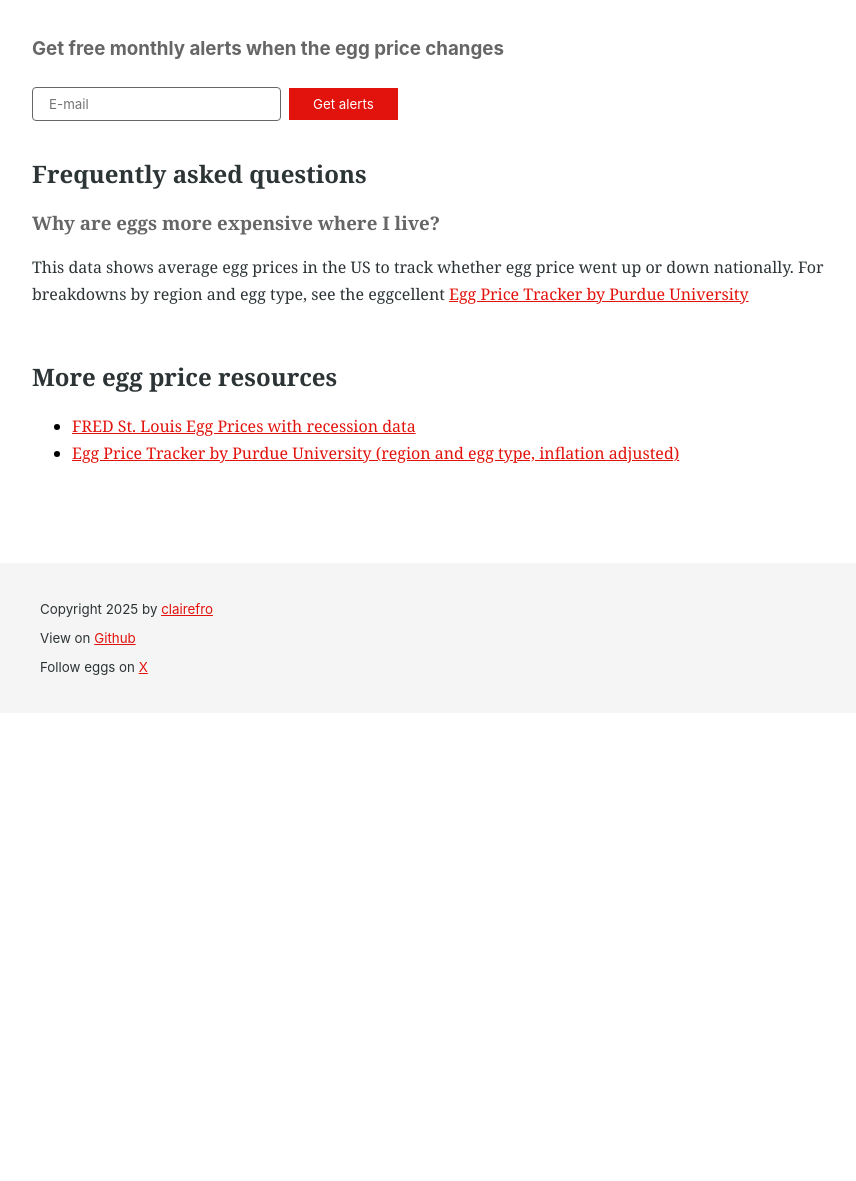
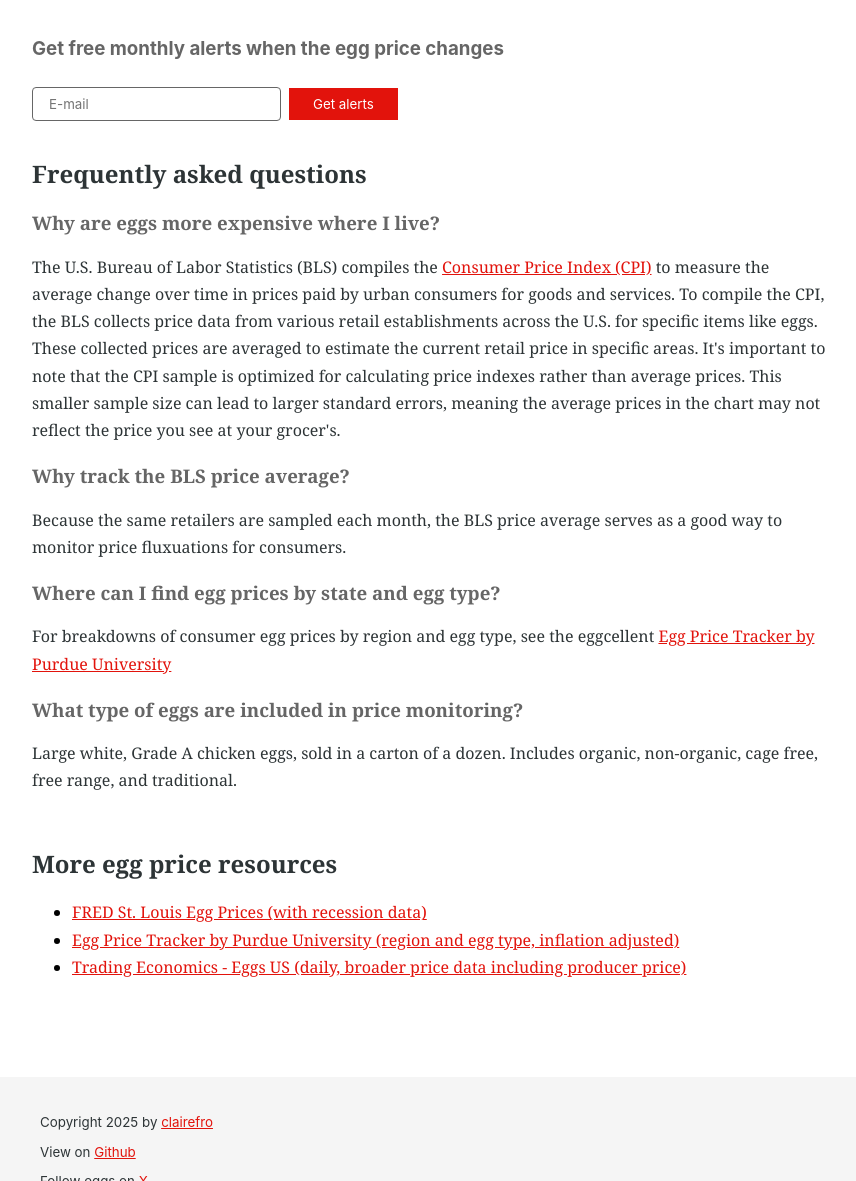
Before and after one commit to clairefro/the-eggconomist, a plain HTML site: page docs/index.html in a window 1280 px wide. Shown: the part 875-2056 px from the top of the page, without its empty margins (208-1064 px from the left). Before the commit the page ends 1588 px from the top, so only its background shows below. Drawn offline with nearby package versions, Linux system fonts and the light colour scheme; some packages are replaced by stand-ins of ours; a script that the page names is missing.

Commit message:
update FAQ

```diff
--- a/docs/index.html
+++ b/docs/index.html
@@ -126,14 +126,44 @@
           <h2>Frequently asked questions</h2>
           <h3>Why are eggs more expensive where I live?</h3>
           <p>
-            This data shows average egg prices in the US to track whether egg
-            price went up or down nationally. For breakdowns by region and egg
-            type, see the eggcellent
+            The U.S. Bureau of Labor Statistics (BLS) compiles the
+            <a href="https://www.bls.gov/cpi/factsheets/average-prices.htm"
+              >Consumer Price Index (CPI)</a
+            >
+            to measure the average change over time in prices paid by urban
+            consumers for goods and services. To compile the CPI, the BLS
+            collects price data from various retail establishments across the
+            U.S. for specific items like eggs. These collected prices are
+            averaged to estimate the current retail price in specific areas.
+            It's important to note that the CPI sample is optimized for
+            calculating price indexes rather than average prices. This smaller
+            sample size can lead to larger standard errors, meaning the average
+            prices in the chart may not reflect the price you see at your
+            grocer's.
+          </p>
+
+          <h3>Why track the BLS price average?</h3>
+          <p>
+            Because the same retailers are sampled each month, the BLS price
+            average serves as a good way to monitor price fluxuations for
+            consumers.
+          </p>
+          <h3>Where can I find egg prices by state and egg type?</h3>
+          <p>
+            For breakdowns of consumer egg prices by region and egg type, see
+            the eggcellent
             <a
               href="https://ag.purdue.edu/cfdas/resource-library/egg-prices/"
               rel="noopener noreferrer nofollow"
               >Egg Price Tracker by Purdue University</a
             >
+          </p>
+
+          <h3>What type of eggs are included in price monitoring?</h3>
+          <p>
+            Large white, Grade A chicken eggs, sold in a carton of a dozen.
+            Includes organic, non-organic, cage free, free range, and
+            traditional.
           </p>
         </section>
         <section>
@@ -143,7 +173,7 @@
               <a
                 href="https://fred.stlouisfed.org/seriesBeta/APU0000708111"
                 rel="noopener noreferrer nofollow"
-                >FRED St. Louis Egg Prices with recession data</a
+                >FRED St. Louis Egg Prices (with recession data)</a
               >
             </li>
             <li>
@@ -152,6 +182,14 @@
                 rel="noopener noreferrer nofollow"
                 >Egg Price Tracker by Purdue University (region and egg type,
                 inflation adjusted)</a
+              >
+            </li>
+            <li>
+              <a
+                href="https://tradingeconomics.com/commodity/eggs-us"
+                rel="noopener noreferrer nofollow"
+                >Trading Economics - Eggs US (daily, broader price data
+                including producer price)</a
               >
             </li>
           </ul>
```
